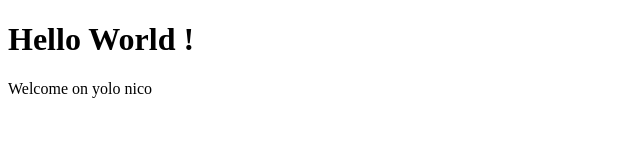
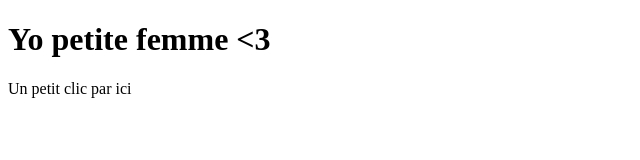
Before and after one commit to dizastaaa/dizastaaa.github.io, a plain HTML site: page index.html in a window 1280 px wide. Shown: the whole page, without its empty margins (0-640 px from the left). Drawn offline with Linux system fonts and the light colour scheme.

Commit message:
cht index

```diff
--- a/index.html
+++ b/index.html
@@ -1,7 +1,7 @@
 <!DOCTYPE html>
 <html>
 <body>
-<h1> Hello World !</h1>
-<p>Welcome on yolo nico</p>
+<h1> Yo petite femme <3</h1>
+<p>Un petit clic par <a href="http://dizastaaa.github.io/yolo-nivo-v2"></a>ici</p>
 </body>
 </html>
```
